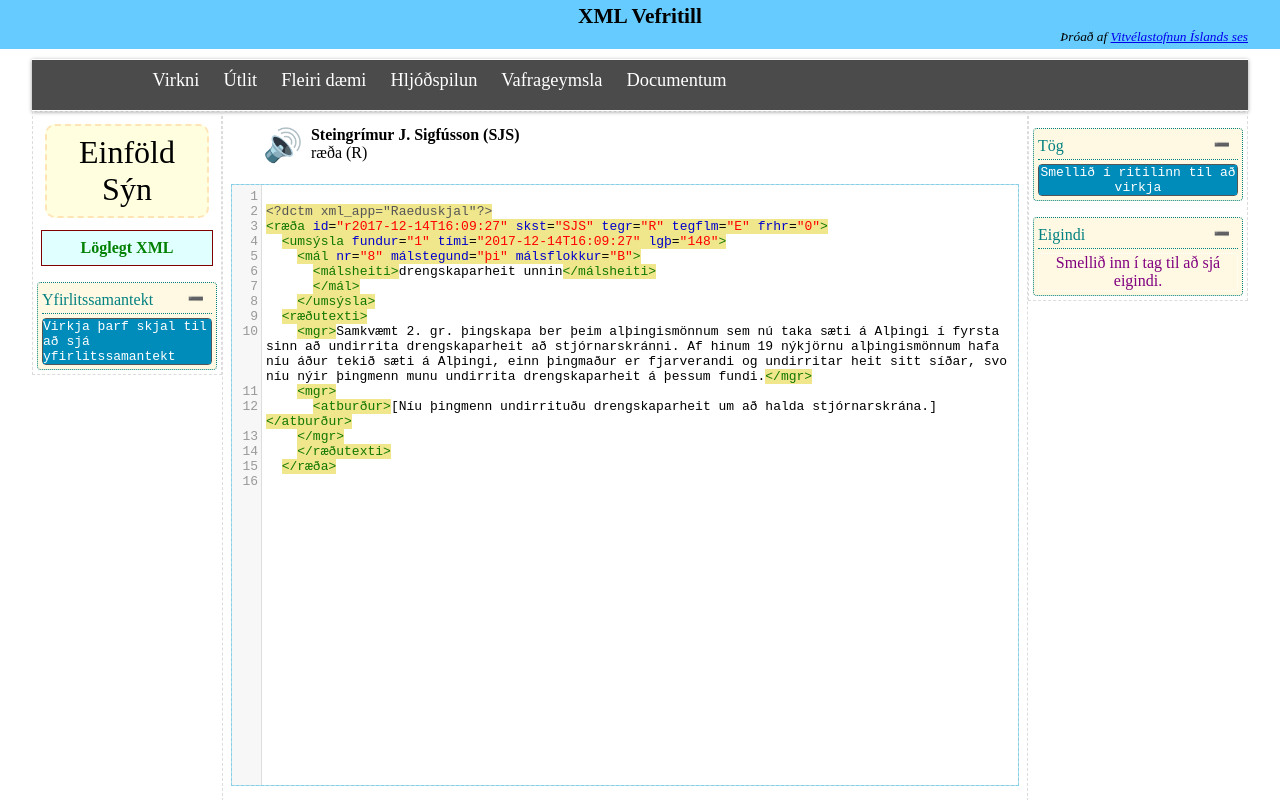
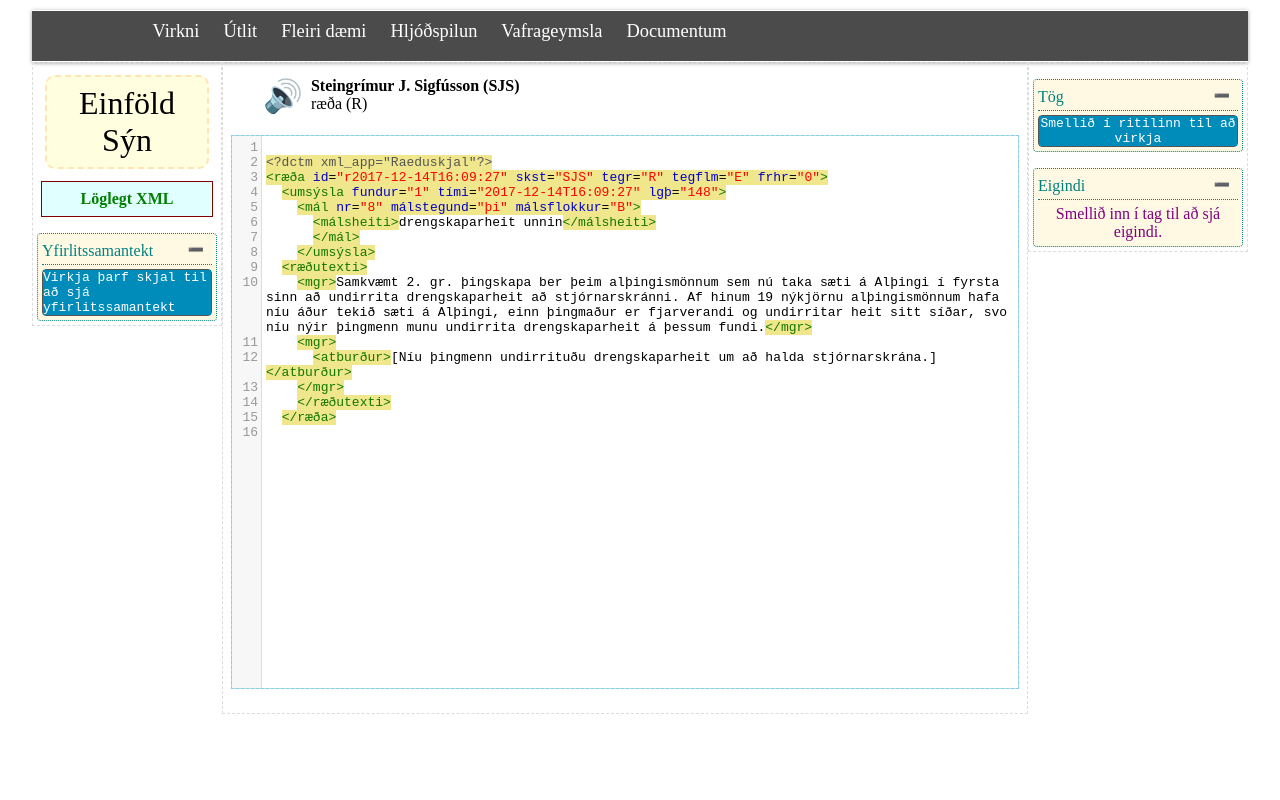
Before and after one commit to judyfong/XML_Editor, a plain HTML site: page www/index.html in a window 1280 px wide. Drawn offline with nearby package versions, Linux system fonts and the light colour scheme.

Commit message:
editor resizing

```diff
--- a/www/index.html
+++ b/www/index.html
@@ -67,16 +67,6 @@
 
   </head>
   <body onload="start()">
-    <header>
-      <h1>XML Vefritill</h1>
-      <div>
-        Þróað af
-        <a href="http://www.iiim.is/">
-          Vitvélastofnun Íslands ses
-        </a>
-      </div>
-    </header>
-
     <div id="main-container">
       <div id="top-link-bar">
         <nav id='dawgdrops'>
--- a/www/resources/sheets/theme.css
+++ b/www/resources/sheets/theme.css
@@ -19,7 +19,7 @@ table, caption, tbody, tfoot, thead, tr, th, td {
 
 html, body {
   height: 100%;
-  overflow: hidden;
+  overflow-x: hidden;
 }
 
 button {
@@ -381,6 +381,7 @@ footer {
 
 .CodeMirror {
   height: 75vh;
+  max-height: 75vh;
 /*  overflow-y: scroll;*/
 }
 
--- a/www/scripts/editor.js
+++ b/www/scripts/editor.js
@@ -719,7 +719,7 @@ function start() {
 
   editor.on('beforeChange', fixInsertQuotes);
   editor.on('changes', autovalidator);
-  editor.on('focus', autovalidator);
+/*  editor.on('focus', autovalidator);*/
   editor.on('focus', applyViewMode);
   editor.on('cursorActivity', function() {
     // insert element
--- a/www/scripts/editor_validation.js
+++ b/www/scripts/editor_validation.js
@@ -8,6 +8,8 @@ function validateSuccess() {
   $("#validation-status").text("Löglegt XML");
   $("#validation-status").css('color', 'green');
   $("#validation-error").css('display', 'none');
+  // Resize the editor height
+  resetEditorHeight();
 }
 
 function validateFailure(result) {
@@ -15,6 +17,9 @@ function validateFailure(result) {
   $("#validation-status").css('color', 'red');
   $("#validation-error").css('display', 'block');
   $("#validation-message").text(result);
+
+  // Resize the editor based on the height of the validation window
+  resetEditorHeight();
 }
 
 
--- a/www/scripts/editor_views.js
+++ b/www/scripts/editor_views.js
@@ -230,6 +230,7 @@ function toggleSymbolInserter() {
 
   container = createSymbolInserter(cont_id, symbols);
   document.getElementById('special-symbol-inserter').appendChild(container);
+  resetEditorHeight();
 }
 
 function toggleSpecialcharsInserter() {
@@ -255,6 +256,7 @@ function toggleSpecialcharsInserter() {
   let upper = createSymbolInserter(cont_lower, symbols_lower);
   parent_container.appendChild(upper);
   parent_container.appendChild(lower);
+  resetEditorHeight();
 }
 
 function createSymbolInserter(container_id, symbols) {
@@ -541,6 +543,22 @@ function insertNavbarAnchorAt(element, parent_id, before_id) {
   parent_menu.insertBefore(element, before_target);
 }
 
+function resetEditorHeight() {
+  // reset the editor to the default size
+  editor.setSize(null, '75vh');
+
+  // calculate the size of other elements
+  let other_elements = ['#validation-error', '#symbol-inserter-container' ]
+  let sub_size = 0;
+  for (let i = 0; i < other_elements.length; ++i) {
+    sub_size += $(other_elements[i]).height();
+  }
+  // subtract the value and set the new size
+  let new_size = $('#editor-container').height() - sub_size;
+
+  editor.setSize(null, new_size);
+}
+
 function makeNiceContainersCollapsible() {
 	let containers = document.getElementsByClassName("nice-container");
 
```
